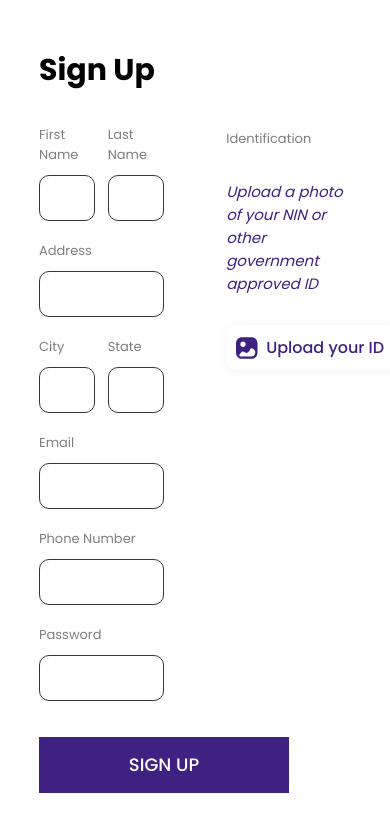
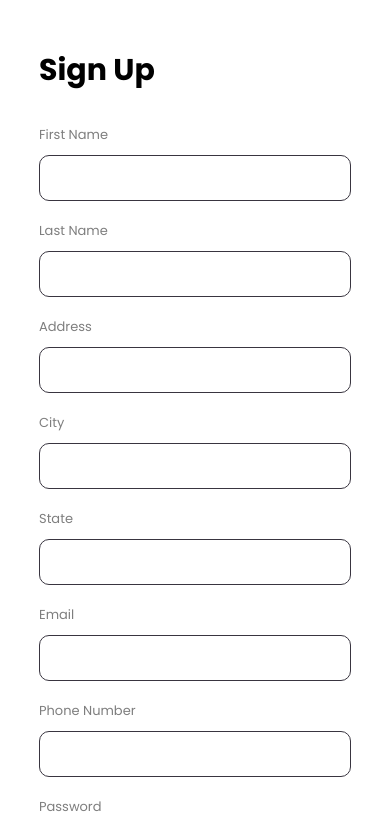
Before and after one commit to Gamehuz/pentria-web-archive, a React (Vite) app: page /customer-signup in a window 390 px wide. Shown: the top 825 px of the page. Built offline with nearby package versions, Linux system fonts and the light colour scheme.

Commit message:
refactor: signup responsiveness

```diff
--- a/src/pages/CustomerSignUp/CustomerSignUp.module.scss
+++ b/src/pages/CustomerSignUp/CustomerSignUp.module.scss
@@ -12,11 +12,21 @@
     form {
         .form_container {
             display: flex;
-            align-items: flex-start;
+            align-items: baseline;
             justify-content: space-between;
 
+            @media (max-width: 666px) {
+                flex-direction: column;
+            }
+
             .left_form {
-                width: 40%;
+                max-width: 100%;
+                width: 45%;
+
+                @media (max-width: 666px) {
+                    max-width: 100%;
+                    width: 100%;
+                }
 
                 .input_container {
                     display: flex;
@@ -24,14 +34,25 @@
                     justify-content: space-between;
                     box-sizing: border-box;
 
+                    @media (max-width: 880px) {
+                        flex-direction: column;
+                        width: 100%;
+                    }
+
                     .inputs {
                         display: flex;
                         align-items: flex-start;
                         row-gap: 10px;
                         flex-direction: column;
+                        max-width: 100%;
                         width: 45%;
                         margin-bottom: 20px;
                         position: relative;
+
+                        @media (max-width: 880px) {
+                            max-width: 100%;
+                            width: 100%;
+                        }
 
                         label {
                             color: #7E7E7E;
@@ -108,7 +129,13 @@
             }
 
             .right_form {
-                width: 40%;
+                max-width: 100%;
+                width: 45%;
+
+                @media (max-width: 666px) {
+                    max-width: 100%;
+                    width: 100%;
+                }
 
                 .identification {
                     position: relative;
--- a/src/pages/VendorSIgnUp/VendorSignup.module.scss
+++ b/src/pages/VendorSIgnUp/VendorSignup.module.scss
@@ -12,11 +12,21 @@
     form {
         .form_container {
             display: flex;
-            align-items: flex-start;
+            align-items: baseline;
             justify-content: space-between;
 
+            @media (max-width: 666px) {
+                flex-direction: column;
+            }
+
             .left_form {
-                width: 40%;
+                max-width: 100%;
+                width: 45%;
+
+                @media (max-width: 666px) {
+                    max-width: 100%;
+                    width: 100%;
+                }
 
                 .input_container {
                     display: flex;
@@ -24,14 +34,25 @@
                     justify-content: space-between;
                     box-sizing: border-box;
 
+                    @media (max-width: 880px) {
+                        flex-direction: column;
+                        width: 100%;
+                    }
+
                     .inputs {
                         display: flex;
                         align-items: flex-start;
                         row-gap: 10px;
                         flex-direction: column;
+                        max-width: 100%;
                         width: 45%;
                         margin-bottom: 20px;
                         position: relative;
+
+                        @media (max-width: 880px) {
+                            max-width: 100%;
+                            width: 100%;
+                        }
 
                         label {
                             color: #7E7E7E;
@@ -108,10 +129,18 @@
             }
 
             .right_form {
-                width: 40%;
+                max-width: 100%;
+                width: 45%;
+
+                @media (max-width: 666px) {
+                    max-width: 100%;
+                    width: 100%;
+                }
 
                 .identification {
                     position: relative;
+
+
                     label {
                         color: #7E7E7E;
                         font-size: 13px;
@@ -206,7 +235,7 @@
                     }
 
                     select {
-                        padding: 5px 10px ;
+                        padding: 5px 10px;
                         border: 0;
                         outline: 0;
                         background: #fff;
```
Lines whose indentation alone changed are shown as unchanged.
